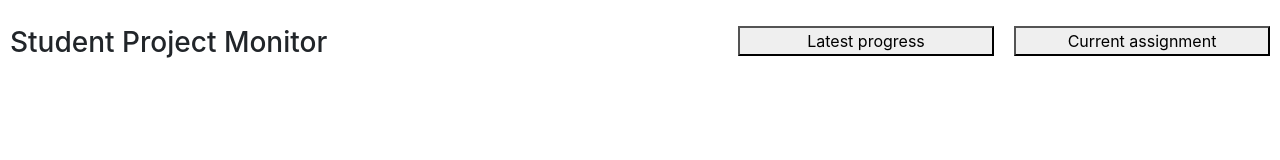
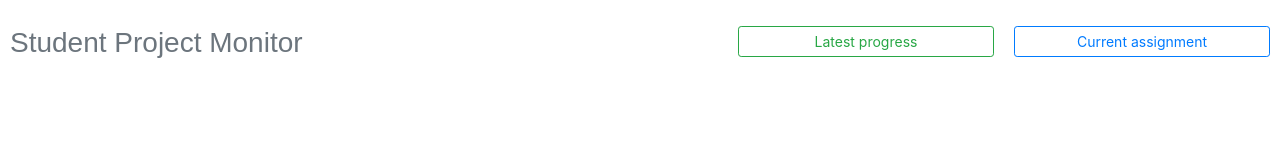
Before and after one commit to DingChiLin/ProjectMonitor, a website: page public/admin/monitor.html in a window 1280 px wide. Drawn offline with nearby package versions, Linux system fonts and the light colour scheme; no server answers.

Commit message:
change css

```diff
--- a/public/admin/monitor.html
+++ b/public/admin/monitor.html
@@ -12,9 +12,9 @@
     <script src="/scripts/bootstrap/js/bootstrap.min.js" charset="utf-8"></script>
 </head>
 <body>
-    <h3 id="title"> Student Project Monitor </h3>
-    <button id="current_assignment_btn" class="assignment_status_btn">Current assignment</button> </p>
-    <button id="latest_progress_btn" class="assignment_status_btn">Latest progress</button> </p>
+    <h3 id="title" class="text-muted"> Student Project Monitor </h3>
+    <button id="current_assignment_btn" class="assignment_status_btn btn btn-outline-primary btn-sm">Current assignment</button> </p>
+    <button id="latest_progress_btn" class="assignment_status_btn btn btn-outline-success btn-sm">Latest progress</button> </p>
 
     <table id="monitor_table" class="table table-striped">
         <thead>
--- a/public/css/monitor.css
+++ b/public/css/monitor.css
@@ -2,6 +2,7 @@
     float: left;
     margin: 10px;
     width: 50%;
+    font-family: sans-serif;
 }
 
 .assignment_status_btn {
```
